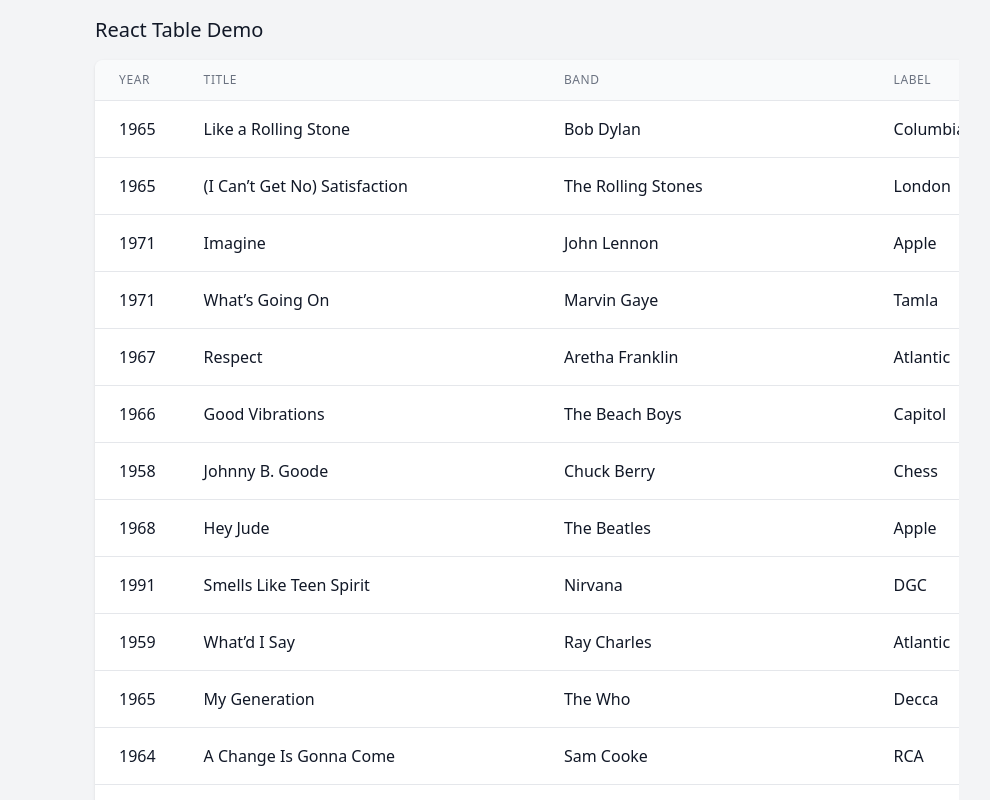
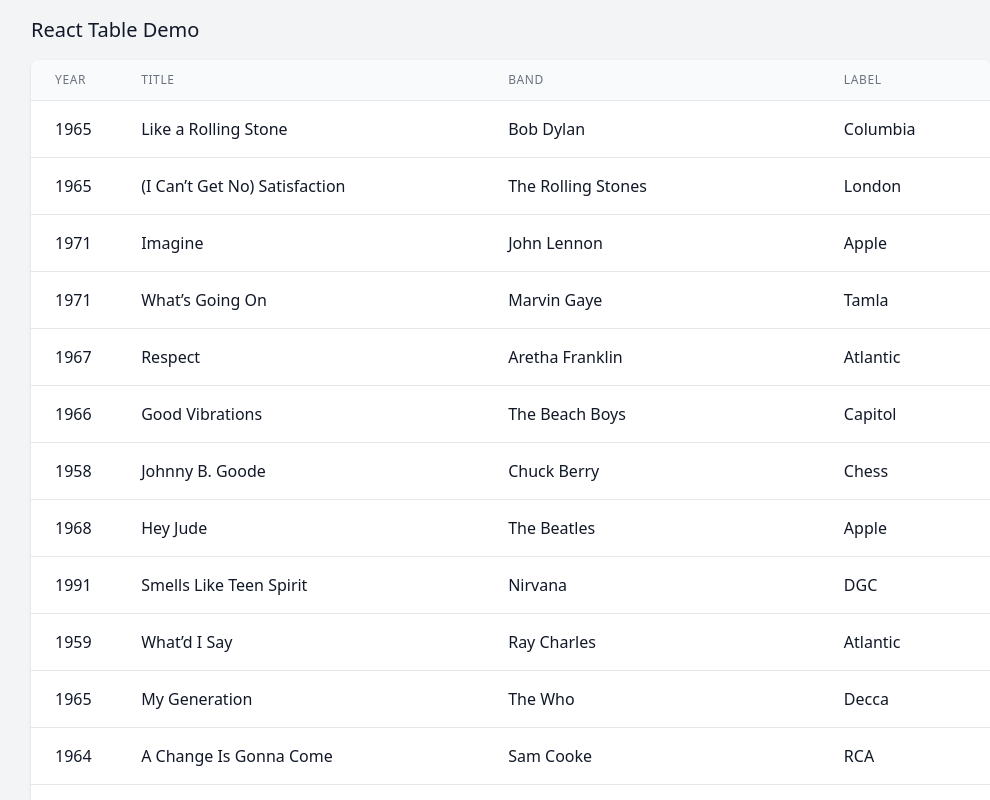
Before and after one commit to ppauldev/react-table, a React (Create React App) app: page / in a window 1280 px wide. Shown: the top 800 px of the page, without its empty margins (129-1119 px from the left). Built offline with nearby package versions, Linux system fonts and the light colour scheme; the HTML template or start-up script is replaced by a standard one.

Commit message:
Adjust width table

```diff
--- a/src/App.tsx
+++ b/src/App.tsx
@@ -9,7 +9,7 @@
 const App = () => {
   return (
     <div className="app min-h-screen bg-gray-100 text-gray-900">
-      <main className="max-w-4xl mx-auto px-4 sm:px-6 lg:px-8 pt-4">
+      <main className="max-w-5xl mx-auto px-4 sm:px-6 lg:px-8 pt-4">
         <h1 className="text-xl">React Table Demo</h1>
         <div className="mt-4">
           <div className="mt-2 flex flex-col">
```
